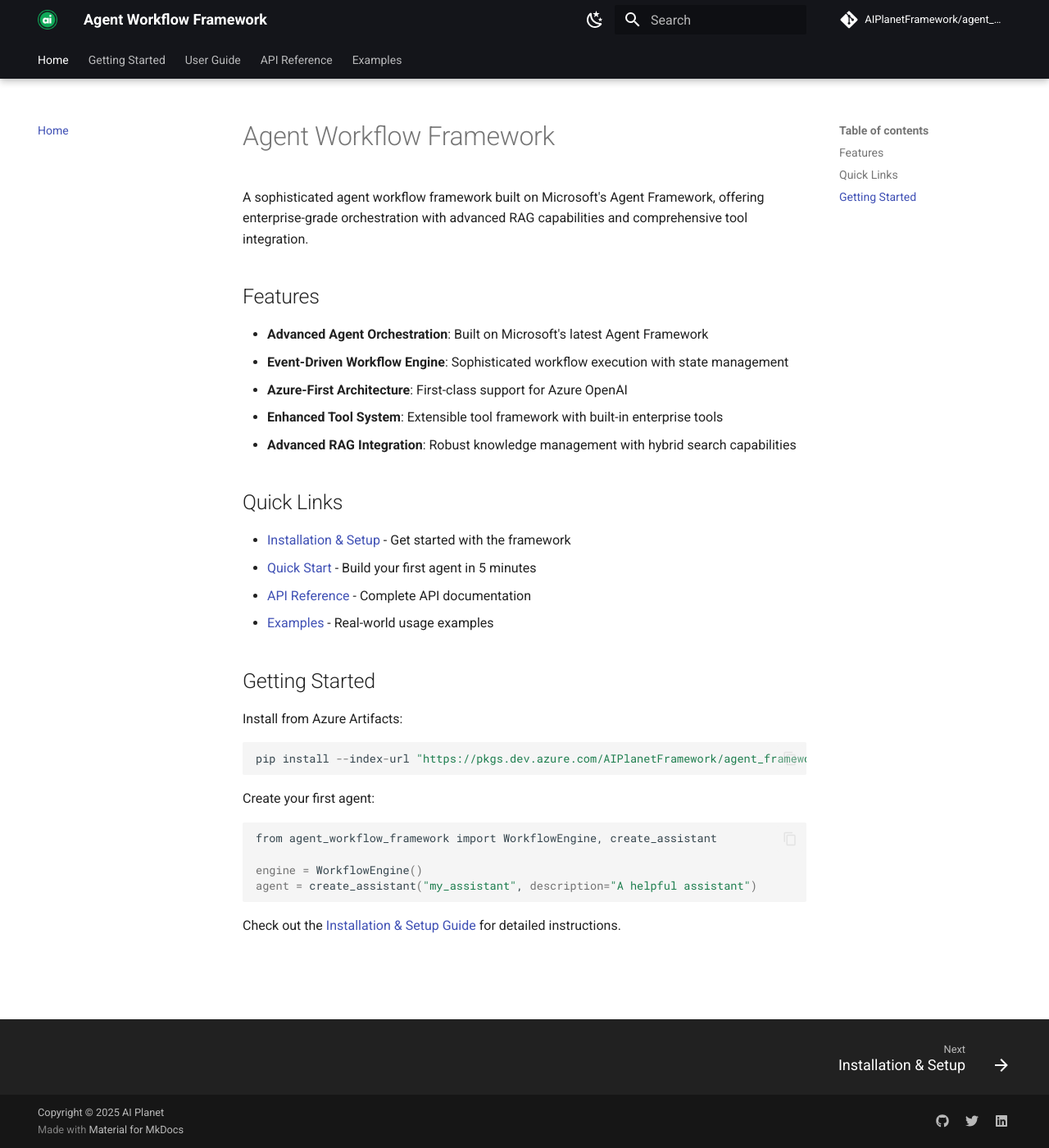
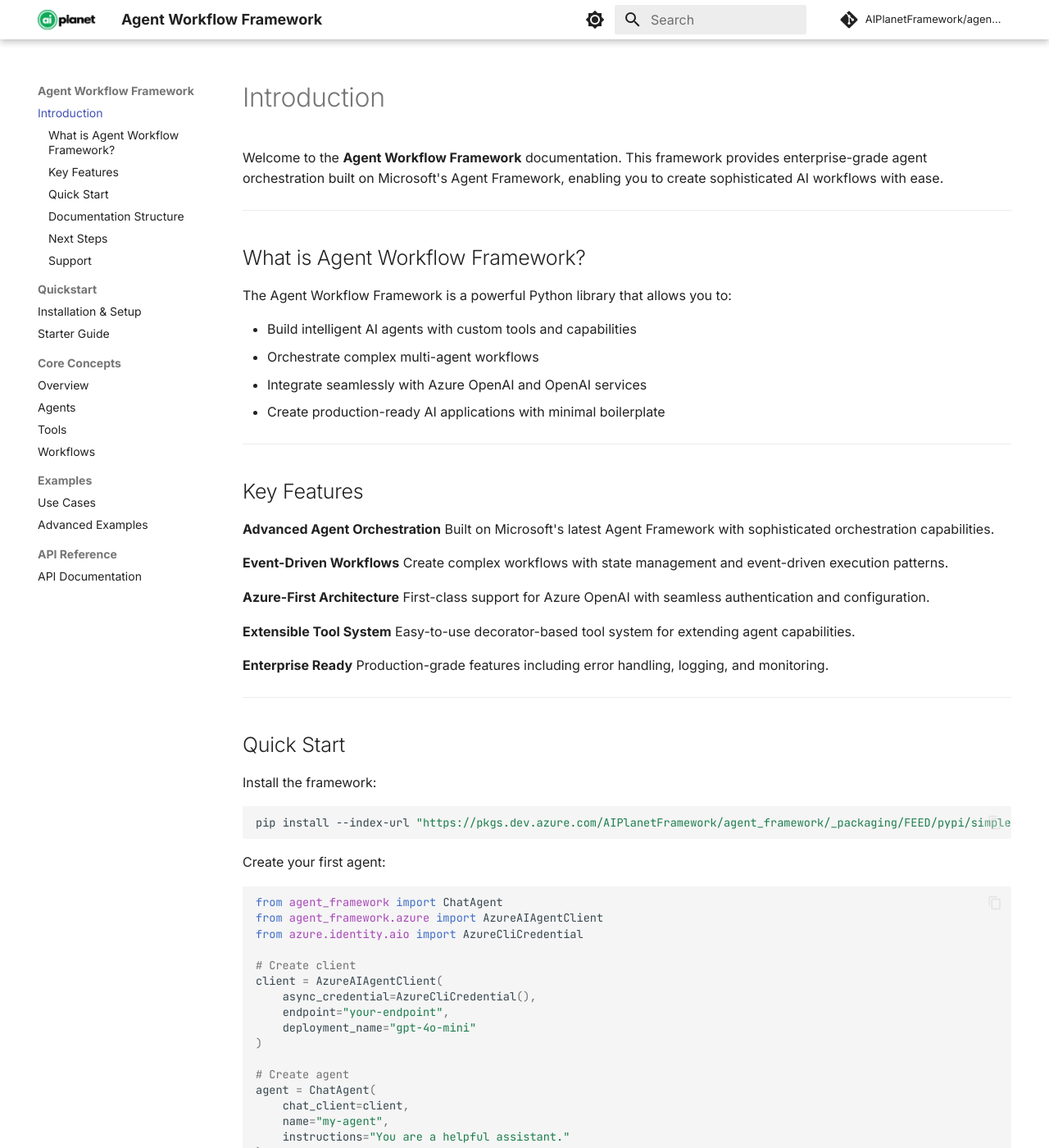
Before and after one commit to aiplanethub/agent-framework-docs, an MkDocs documentation site: the page built from docs/index.md, in a window 1280 px wide and 1400 px high. Shown: the whole window at 82% size. Built offline with MkDocs 1.6.1 and Material for MkDocs 9.7.7, drawn with Linux system fonts in a browser that asks for light colours; the version menu is left out; some of the changed text lies outside the part shown.

Commit message:
clean setup

````diff
--- a/docs/index.md
+++ b/docs/index.md
@@ -1,37 +1,110 @@
-# Agent Workflow Framework
+# Introduction
 
-A sophisticated agent workflow framework built on Microsoft's Agent Framework, offering enterprise-grade orchestration with advanced RAG capabilities and comprehensive tool integration.
+Welcome to the **Agent Workflow Framework** documentation. This framework provides enterprise-grade agent orchestration built on Microsoft's Agent Framework, enabling you to create sophisticated AI workflows with ease.
 
-## Features
+---
 
-- **Advanced Agent Orchestration**: Built on Microsoft's latest Agent Framework
-- **Event-Driven Workflow Engine**: Sophisticated workflow execution with state management
-- **Azure-First Architecture**: First-class support for Azure OpenAI
-- **Enhanced Tool System**: Extensible tool framework with built-in enterprise tools
-- **Advanced RAG Integration**: Robust knowledge management with hybrid search capabilities
+## What is Agent Workflow Framework?
 
-## Quick Links
+The Agent Workflow Framework is a powerful Python library that allows you to:
 
-- [Installation & Setup](installation.md) - Get started with the framework
-- [Quick Start](quickstart.md) - Build your first agent in 5 minutes
-- [API Reference](api.md) - Complete API documentation
-- [Examples](examples.md) - Real-world usage examples
+- Build intelligent AI agents with custom tools and capabilities
+- Orchestrate complex multi-agent workflows
+- Integrate seamlessly with Azure OpenAI and OpenAI services
+- Create production-ready AI applications with minimal boilerplate
 
-## Getting Started
+---
 
-Install from Azure Artifacts:
+## Key Features
 
-```python
+**Advanced Agent Orchestration**
+Built on Microsoft's latest Agent Framework with sophisticated orchestration capabilities.
+
+**Event-Driven Workflows**
+Create complex workflows with state management and event-driven execution patterns.
+
+**Azure-First Architecture**
+First-class support for Azure OpenAI with seamless authentication and configuration.
+
+**Extensible Tool System**
+Easy-to-use decorator-based tool system for extending agent capabilities.
+
+**Enterprise Ready**
+Production-grade features including error handling, logging, and monitoring.
+
+---
+
+## Quick Start
+
+Install the framework:
+
+```bash
 pip install --index-url "https://pkgs.dev.azure.com/AIPlanetFramework/agent_framework/_packaging/FEED/pypi/simple/" --extra-index-url "https://pypi.org/simple" agent_workflow
 ```
 
 Create your first agent:
 
-```sh
-from agent_workflow_framework import WorkflowEngine, create_assistant
+```python
+from agent_framework import ChatAgent
+from agent_framework.azure import AzureAIAgentClient
+from azure.identity.aio import AzureCliCredential
 
-engine = WorkflowEngine()
-agent = create_assistant("my_assistant", description="A helpful assistant")
+# Create client
+client = AzureAIAgentClient(
+    async_credential=AzureCliCredential(),
+    endpoint="your-endpoint",
+    deployment_name="gpt-4o-mini"
+)
+
+# Create agent
+agent = ChatAgent(
+    chat_client=client,
+    name="my-agent",
+    instructions="You are a helpful assistant."
+)
+
+# Run agent
+response = await agent.run("Hello!")
+print(response.text)
 ```
 
-Check out the [Installation & Setup Guide](installation.md) for detailed instructions.
+---
+
+## Documentation Structure
+
+**QUICKSTART**
+Get up and running quickly with installation guides and starter tutorials.
+
+**CORE CONCEPTS**
+Understand the framework architecture, agents, tools, and workflows.
+
+**EXAMPLES**
+Explore real-world use cases and advanced implementation patterns.
+
+**API REFERENCE**
+Comprehensive API documentation for all framework components.
+
+---
+
+## Next Steps
+
+Ready to get started? Follow these steps:
+
+1. **[Installation & Setup](installation.md)** - Set up your development environment
+2. **[Starter Guide](quickstart.md)** - Build your first agent in 5 minutes
+3. **[Core Concepts](guide/concepts.md)** - Learn the framework fundamentals
+4. **[Examples](examples.md)** - Explore real-world implementations
+
+---
+
+## Support
+
+Need help? Here are some resources:
+
+- GitHub Discussions for questions and community support
+- Issue tracker for bug reports and feature requests
+- Complete API documentation and guides
+
+---
+
+*Let's build something amazing together.*
--- a/mkdocs.yml
+++ b/mkdocs.yml
@@ -9,29 +9,29 @@
 
 theme:
   name: material
-  logo: assets/aiplanet_logo.png
+  logo: assets/logo.png
   favicon: assets/aiplanet_logo.png
 
   palette:
     - media: "(prefers-color-scheme: light)"
       scheme: default
-      primary: black        # ✅ Classic white / black
-      accent: grey
+      primary: white
+      accent: indigo
       toggle:
-        icon: material/weather-night
+        icon: material/brightness-7
         name: Switch to dark mode
 
     - media: "(prefers-color-scheme: dark)"
       scheme: slate
-      primary: black        # ✅ Still black in dark mode
-      accent: grey
+      primary: black
+      accent: indigo
       toggle:
-        icon: material/weather-sunny
+        icon: material/brightness-4
         name: Switch to light mode
 
   font:
-    text: Roboto
-    code: Roboto Mono
+    text: Inter
+    code: JetBrains Mono
 
   features:
     - announce.dismiss
@@ -43,8 +43,6 @@
     - navigation.instant
     - navigation.instant.prefetch
     - navigation.tracking
-    - navigation.tabs
-    - navigation.tabs.sticky
     - navigation.sections
     - navigation.expand
     - navigation.indexes
@@ -55,6 +53,7 @@
     - search.highlight
     - search.share
     - toc.follow
+    - toc.integrate
 
 plugins:
   - search:
@@ -150,14 +149,21 @@
   Copyright © 2025 AI Planet
 
 nav:
-  - Home: index.md
-  - Getting Started:
+  - Introduction: index.md
+
+  - Quickstart:
       - Installation & Setup: installation.md
-      - Quick Start: quickstart.md
-  - User Guide:
-      - Core Concepts: guide/concepts.md
-      - Creating Agents: guide/agents.md
-      - Building Workflows: guide/workflows.md
-      - Working with Tools: guide/tools.md
-  - API Reference: api.md
-  - Examples: examples.md
+      - Starter Guide: quickstart.md
+
+  - Core Concepts:
+      - Overview: guide/concepts.md
+      - Agents: guide/agents.md
+      - Tools: guide/tools.md
+      - Workflows: guide/workflows.md
+
+  - Examples:
+      - Use Cases: examples.md
+      - Advanced Examples: examples-1.md
+
+  - API Reference:
+      - API Documentation: api.md
````
Also changed, not shown: 1 other file.
